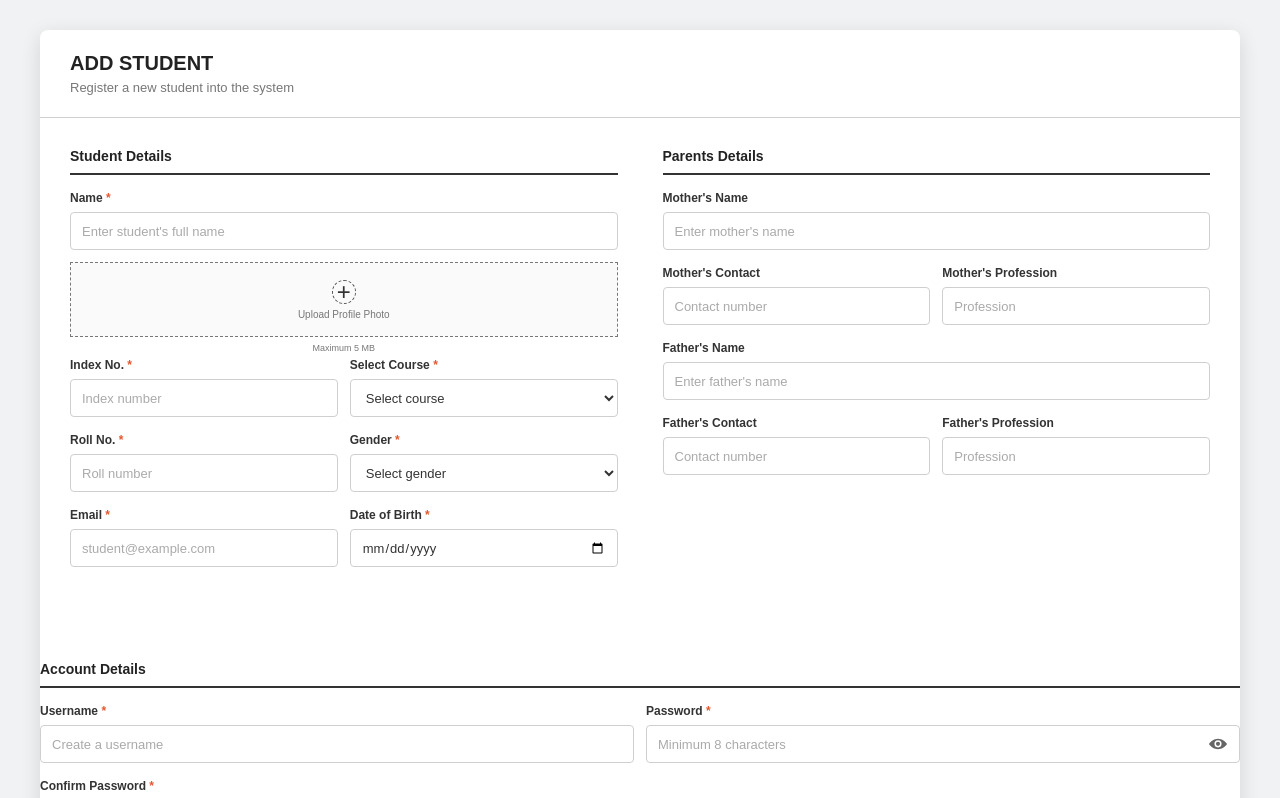
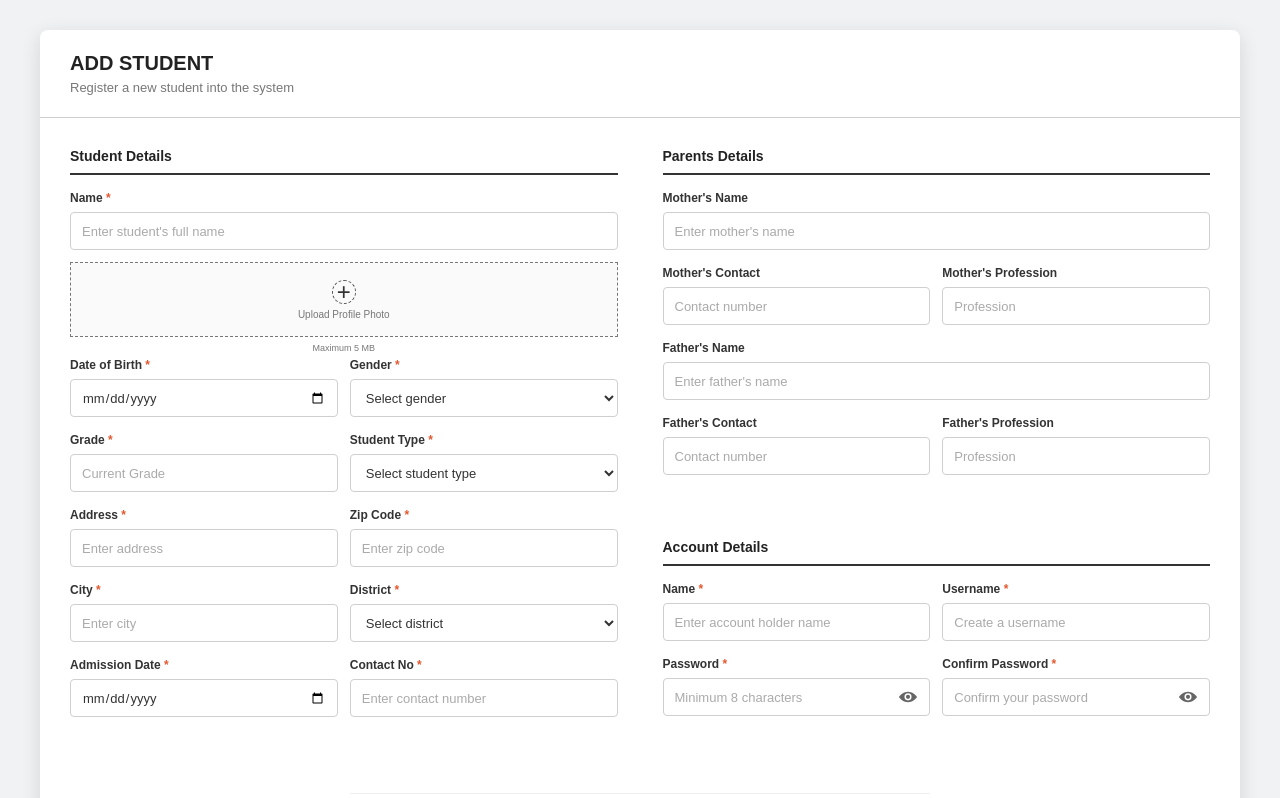
Before and after one commit to Gsathsarani/Student_management, a React (Create React App) app: page /register in a window 1280 px wide. Shown: the top 798 px of the page. Built offline with nearby package versions, Linux system fonts and the light colour scheme.

Commit message:
alignment_changes

```diff
--- a/src/pages/Register.js
+++ b/src/pages/Register.js
@@ -25,6 +25,7 @@ function Register() {
     fatherProfession: "",
 
     // Account information
+    accountName: "",
     username: "",
     password: "",
     confirmPassword: "",
@@ -100,6 +101,7 @@ function Register() {
       !formData.section ||
       !formData.email ||
       !formData.dateOfBirth ||
+      !formData.accountName ||
       !formData.username ||
       !formData.password ||
       !formData.confirmPassword
@@ -211,6 +213,9 @@ function Register() {
 
       fatherProfession:
         formData.fatherProfession,
+
+      accountName:
+        formData.accountName,
 
       username:
         formData.username,
@@ -370,76 +375,20 @@ function Register() {
                 </div>
 
 
-                {/* Registration */}
+                {/* DOB + Gender */}
                 <div className="form-row">
 
                   <div className="form-group">
 
                     <label>
-                      Index No. <span>*</span>
+                      Date of Birth <span>*</span>
                     </label>
 
                     <input
-                      type="text"
-                      name="indexNo"
-                      value={formData.indexNo}
+                      type="date"
+                      name="dateOfBirth"
+                      value={formData.dateOfBirth}
                       onChange={handleChange}
-                      placeholder="Index number"
-                    />
-
-                  </div>
-
-
-                  <div className="form-group">
-
-                    <label>
-                      Select Course <span>*</span>
-                    </label>
-
-                    <select
-                      name="courseName"
-                      value={formData.courseName}
-                      onChange={handleChange}
-                    >
-
-                      <option value="">
-                        Select course
-                      </option>
-
-                      <option value="Course A">
-                        Course A
-                      </option>
-
-                      <option value="Course B">
-                        Course B
-                      </option>
-
-                      <option value="Course C">
-                        Course C
-                      </option>
-
-                    </select>
-
-                  </div>
-
-                </div>
-
-
-                {/* Roll + Section */}
-                <div className="form-row">
-
-                  <div className="form-group">
-
-                    <label>
-                      Roll No. <span>*</span>
-                    </label>
-
-                    <input
-                      type="text"
-                      name="rollNo"
-                      value={formData.rollNo}
-                      onChange={handleChange}
-                      placeholder="Roll number"
                     />
 
                   </div>
@@ -480,21 +429,74 @@ function Register() {
                 </div>
 
 
-                {/* Email + DOB */}
+                {/* Grade + StudentType */}
                 <div className="form-row">
 
                   <div className="form-group">
 
                     <label>
-                      Email <span>*</span>
+                      Grade <span>*</span>
                     </label>
 
                     <input
-                      type="email"
-                      name="email"
-                      value={formData.email}
+                      type="text"
+                      name="grade"
+                      value={formData.grade}
                       onChange={handleChange}
-                      placeholder="student@example.com"
+                      placeholder="Current Grade"
+                    />
+
+                  </div>
+            <div className="form-group">
+
+                    <label>
+                      Student Type <span>*</span>
+                    </label>
+
+                    <select
+                      name="studentType"
+                      value={formData.studentType}
+                      onChange={handleChange}
+                    >
+
+                      <option value="">
+                        Select student type
+                      </option>
+
+                      <option value="Primary">
+                        Primary
+                      </option>
+
+                      <option value="Secondary">
+                        Secondary
+                      </option>
+
+                      <option value="Higher">
+                        Higher
+                      </option>
+
+                    </select>
+
+                  </div>
+
+                </div>
+
+
+                {/* Address + Zip */}
+                <div className="form-row">
+
+                  <div className="form-group">
+
+                    <label>
+                      Address <span>*</span>
+                    </label>
+
+                    <input
+                      type="text"
+                      name="address"
+                      value={formData.address}
+                      onChange={handleChange}
+                      placeholder="Enter address"
                     />
 
                   </div>
@@ -503,14 +505,119 @@ function Register() {
                   <div className="form-group">
 
                     <label>
-                      Date of Birth <span>*</span>
+                      Zip Code <span>*</span>
+                    </label>
+
+                    <input
+                      type="text"
+                      name="zipCode"
+                      value={formData.zipCode}
+                      onChange={handleChange}
+                      placeholder="Enter zip code"
+                    />
+
+                  </div>
+
+                </div>
+
+
+                {/* City + District */}
+                <div className="form-row">
+
+                  <div className="form-group">
+
+                    <label>
+                      City <span>*</span>
+                    </label>
+
+                    <input
+                      type="text"
+                      name="city"
+                      value={formData.city}
+                      onChange={handleChange}
+                      placeholder="Enter city"
+                    />
+
+                  </div>
+
+
+                  <div className="form-group">
+
+                    <label>
+                      District <span>*</span>
+                    </label>
+
+                    <select
+                      name="district"
+                      value={formData.district}
+                      onChange={handleChange}
+                    >
+
+                      <option value="">
+                        Select district
+                      </option>
+
+                      <option value="District1">
+                        District 1
+                      </option>
+
+                      <option value="District2">
+                        District 2
+                      </option>
+
+                      <option value="District3">
+                        District 3
+                      </option>
+
+                      <option value="District4">
+                        District 4
+                      </option>
+
+                      <option value="District5">
+                        District 5
+                      </option>
+
+                      <option value="District6">
+                        District 6
+                      </option>
+
+                    </select>
+
+                  </div>
+
+                </div>
+
+                {/* AdmissionDate + ContactNo */}
+                <div className="form-row">
+
+                  <div className="form-group">
+
+                    <label>
+                      Admission Date <span>*</span>
                     </label>
 
                     <input
                       type="date"
-                      name="dateOfBirth"
-                      value={formData.dateOfBirth}
+                      name="admissionDate"
+                      value={formData.admissionDate}
                       onChange={handleChange}
+                    />
+
+                  </div>
+
+
+                  <div className="form-group">
+
+                    <label>
+                      Contact No <span>*</span>
+                    </label>
+
+                    <input
+                      type="text"
+                      name="contactNo"
+                      value={formData.contactNo}
+                      onChange={handleChange}
+                      placeholder="Enter contact number"
                     />
 
                   </div>
@@ -647,14 +754,6 @@ function Register() {
 
               </section>
 
-            </div>
-
-          </div>
-
-
-          {/* ======================================
-              ACCOUNT DETAILS
-          ======================================= */}
 
               <section className="account-section">
 
@@ -664,6 +763,23 @@ function Register() {
 
 
                 <div className="form-row">
+
+                  <div className="form-group">
+
+                    <label>
+                      Name <span>*</span>
+                    </label>
+
+                    <input
+                      type="text"
+                      name="accountName"
+                      value={formData.accountName}
+                      onChange={handleChange}
+                      placeholder="Enter account holder name"
+                    />
+
+                  </div>
+
 
                   <div className="form-group">
 
@@ -681,6 +797,10 @@ function Register() {
 
                   </div>
 
+                </div>
+
+
+                <div className="form-row">
 
                   <div className="form-group">
 
@@ -720,8 +840,6 @@ function Register() {
                           </svg>
                         )}
                       </button>
-                </div>
-
                     </div>
 
                   </div>
@@ -769,7 +887,13 @@ function Register() {
 
                   </div>
 
+                </div>
+
               </section>
+
+            </div>
+
+          </div>
 
 
           {/* ======================================
```
Lines whose indentation alone changed are shown as unchanged.
